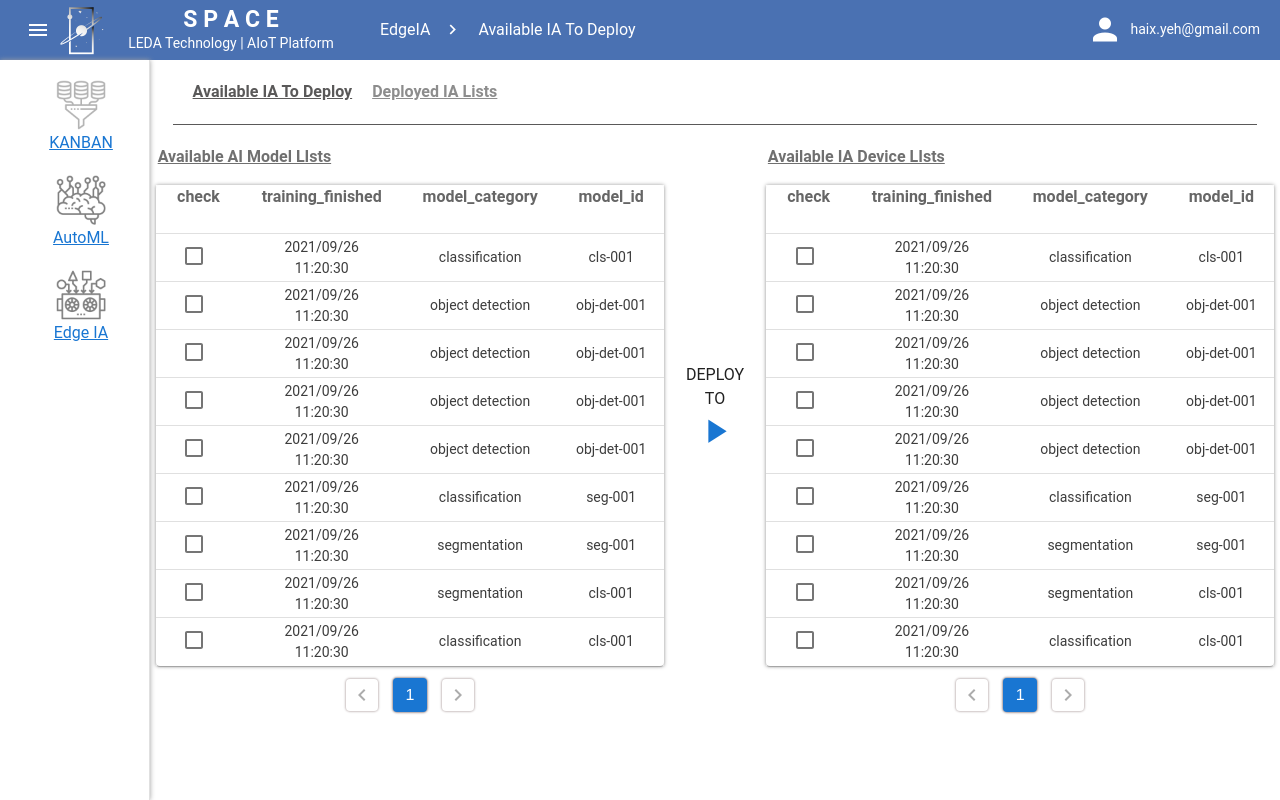
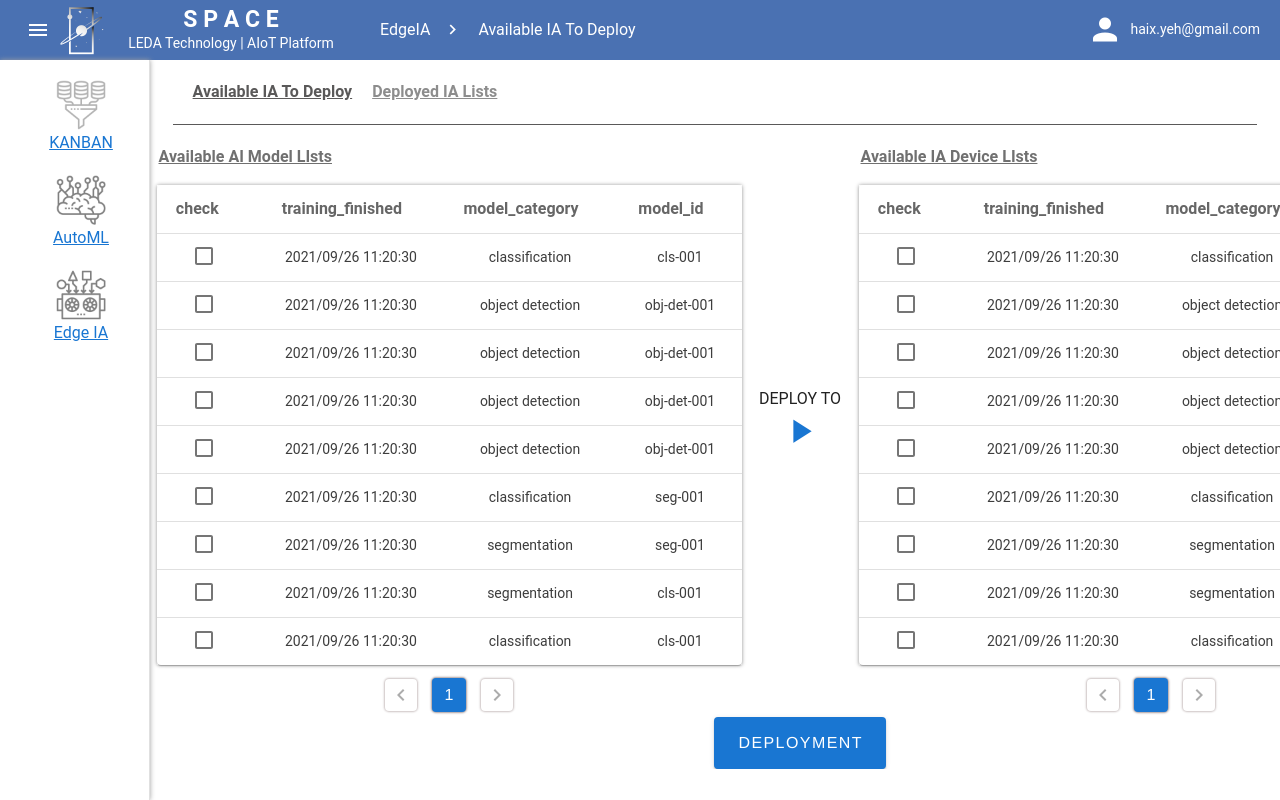
Before and after one commit to cloud-grazing/vue, a Vue app in the folder main/: page /availableIAToDeploy in a window 1280 px wide. Built offline with nearby package versions, Linux system fonts and the light colour scheme.

Commit message:
[修改]deployed ia lists 樣式調整

```diff
--- a/main/src/views/Main/components/EdgeIA/Main.vue
+++ b/main/src/views/Main/components/EdgeIA/Main.vue
@@ -12,5 +12,7 @@ export default {
 
 <!-- Add "scoped" attribute to limit CSS to this component only -->
 <style scoped lang="scss">
-
+    .edge-ia {
+        overflow-y: auto;
+    }
 </style>
--- a/main/src/views/Main/components/EdgeIA/components/AvailableIAToDeploy/Main.vue
+++ b/main/src/views/Main/components/EdgeIA/components/AvailableIAToDeploy/Main.vue
@@ -6,6 +6,15 @@
             <v-icon xLarge color="blue darken-2">mdi-play</v-icon>
         </div>
         <DeviceLists />
+        <div>
+            <v-btn
+                color="primary"
+                elevation="2"
+                xLarge
+            >
+                DEPLOYMENT
+            </v-btn>
+        </div>
     </div>
 </template>
 
@@ -28,6 +37,9 @@ export default {
 <!-- Add "scoped" attribute to limit CSS to this component only -->
 <style scoped lang="scss">
     .available-ia-to-deploy {
+        margin: 0 auto;
+        min-width: 1300px;
+        overflow-x: auto;
         .deploy-to {
             display: inline-block;
             margin: 0 1%;
```
